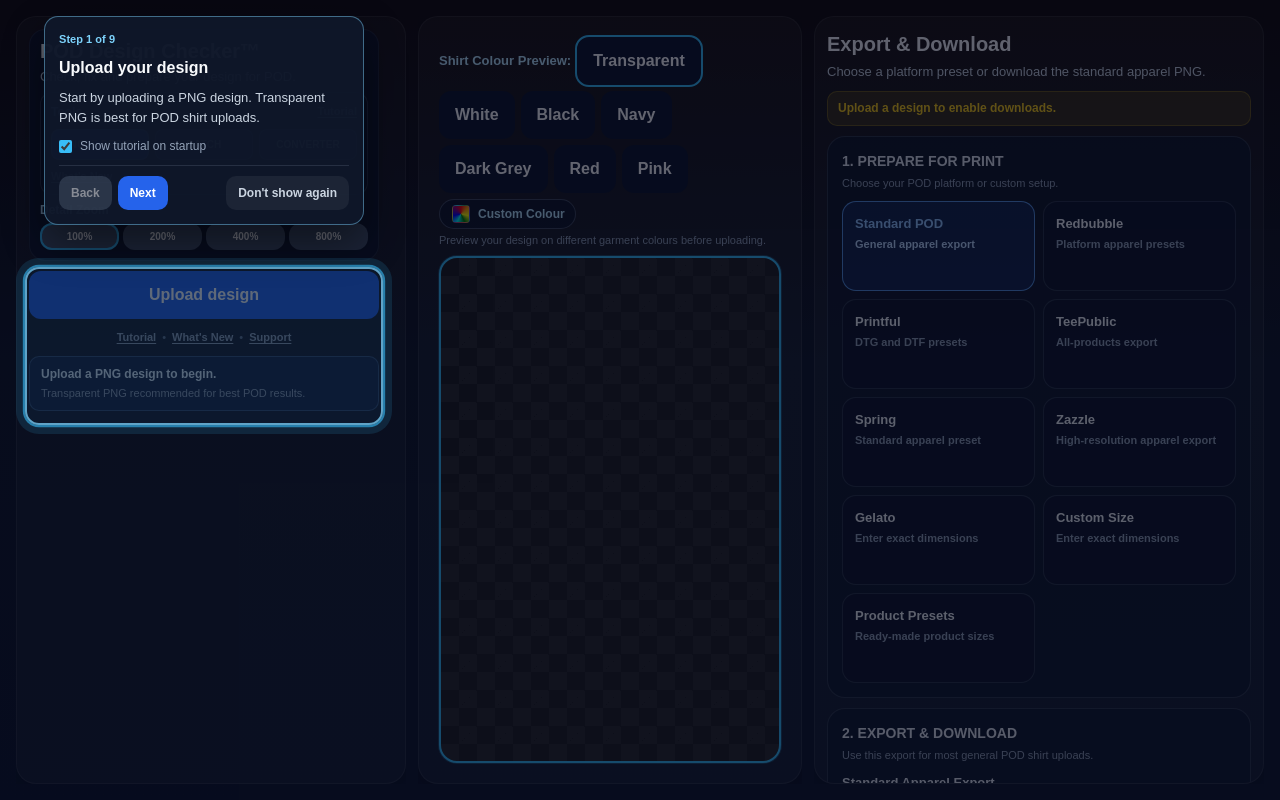
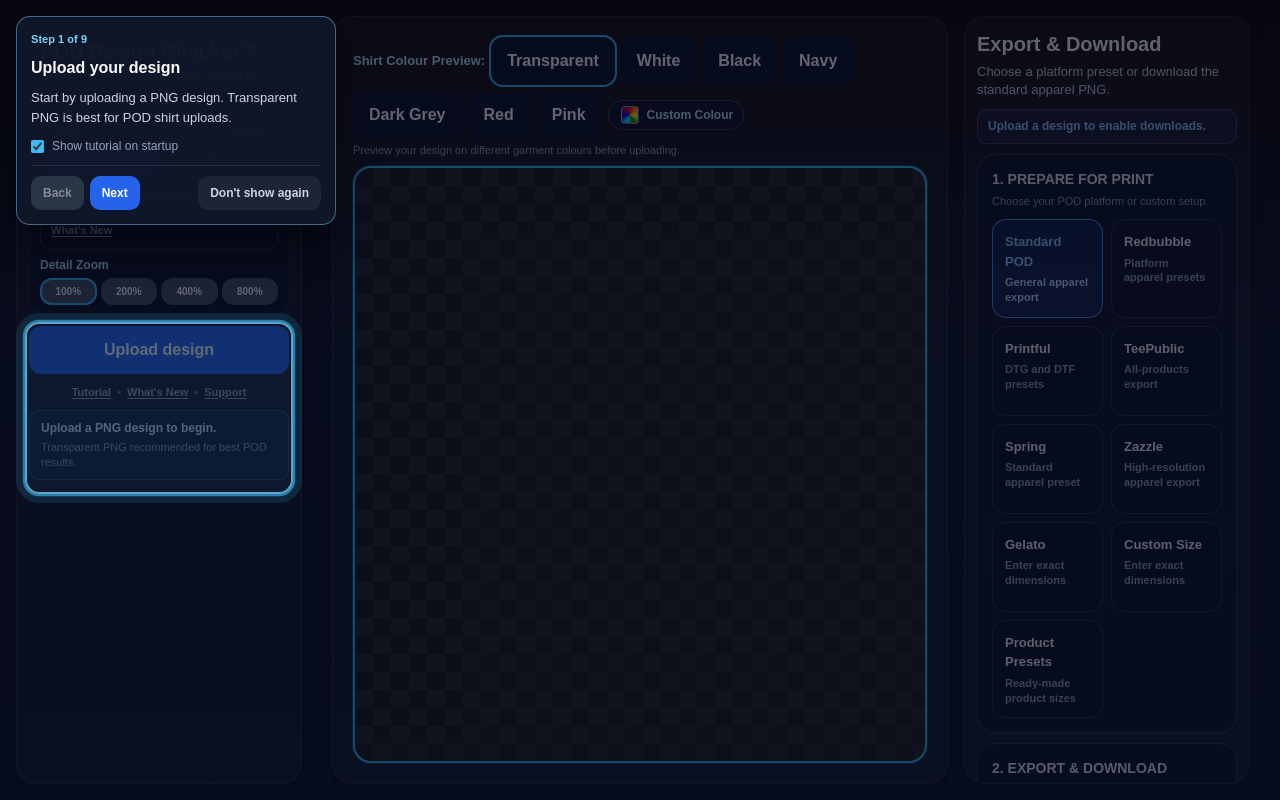
Before and after one commit to noobmacker-creator/pod-design-checker, a Next.js app: page / in a window 1280 px wide. Built offline with nearby package versions, Linux system fonts and the light colour scheme.

Commit message:
polish converter guidance and tools layout

```diff
--- a/app/components/IssueBucketsPanel.tsx
+++ b/app/components/IssueBucketsPanel.tsx
@@ -352,6 +352,12 @@ function preflightStatusColor(status: PrintfulOverallStatus): string {
   return '#fca5a5';
 }
 
+const exportInfoBannerStyle = {
+  color: '#93c5fd',
+  background: 'rgba(37, 99, 235, 0.10)',
+  border: '1px solid rgba(147, 197, 253, 0.25)',
+};
+
 function getExportBannerState(
   checks: CheckItem[] | undefined,
   hasImage: boolean,
@@ -360,9 +366,7 @@ function getExportBannerState(
   if (!hasImage) {
     return {
       text: 'Upload a design to enable downloads.',
-      color: '#facc15',
-      background: 'rgba(250, 204, 21, 0.12)',
-      border: '1px solid rgba(250, 204, 21, 0.25)',
+      ...exportInfoBannerStyle,
     };
   }
 
@@ -371,26 +375,20 @@ function getExportBannerState(
   if (activeChecks.some((check) => check.status === 'fail')) {
     return {
       text: 'High risk — fix the main issue before exporting.',
-      color: '#fca5a5',
-      background: 'rgba(127, 29, 29, 0.45)',
-      border: '1px solid rgba(248, 113, 113, 0.35)',
+      ...exportInfoBannerStyle,
     };
   }
 
   if (activeChecks.length > 0) {
     return {
       text: 'Export available, but review warnings first.',
-      color: '#fde68a',
-      background: 'rgba(120, 53, 15, 0.45)',
-      border: '1px solid rgba(251, 191, 36, 0.35)',
+      ...exportInfoBannerStyle,
     };
   }
 
   return {
     text: 'Ready to export. Choose a size, then press the blue download button.',
-    color: '#86efac',
-    background: 'rgba(22, 163, 74, 0.12)',
-    border: '1px solid rgba(134, 239, 172, 0.25)',
+    ...exportInfoBannerStyle,
   };
 }
 
@@ -1538,7 +1536,7 @@ export default function IssueBucketsPanel({
           ...directChildStyle,
           fontSize: 12,
           color: exportBannerState.color,
-          fontWeight: 800,
+          fontWeight: 700,
           lineHeight: 1.4,
           padding: '8px 10px',
           borderRadius: 10,
--- a/app/components/ProductConverterPanel.tsx
+++ b/app/components/ProductConverterPanel.tsx
@@ -576,6 +576,20 @@ export default function ProductConverterPanel({ onDownloadConverted }: ProductCo
             >
               Download Converted PNG
             </button>
+            <div
+              style={{
+                fontSize: 12,
+                color: '#93c5fd',
+                fontWeight: 700,
+                lineHeight: 1.4,
+                padding: '8px 10px',
+                borderRadius: 10,
+                background: 'rgba(37, 99, 235, 0.10)',
+                border: '1px solid rgba(147, 197, 253, 0.18)',
+              }}
+            >
+              Automatically fitted and centred for each selected product size.
+            </div>
 
             <ProductConverterExportPack img={img} file={file} />
           </div>
--- a/app/components/ScanResultsPanel.tsx
+++ b/app/components/ScanResultsPanel.tsx
@@ -625,15 +625,11 @@ export default function ScanResultsPanel({
         maxWidth: '100%',
         minWidth: 0,
         height: '100%',
-        maxHeight: '100%',
-        minHeight: 0,
+        minHeight: '100%',
         boxSizing: 'border-box',
-        overflowX: 'clip',
-        overflowY: 'auto',
-        scrollbarGutter: 'stable',
+        overflowX: 'hidden',
         wordBreak: 'break-word',
         overflowWrap: 'anywhere',
-        contain: 'inline-size',
       }}
     >
       <style>{`
@@ -711,7 +707,7 @@ export default function ScanResultsPanel({
               <div
                 style={{
                   display: 'grid',
-                  gridTemplateColumns: 'repeat(3, minmax(0, 1fr))',
+                  gridTemplateColumns: 'repeat(2, minmax(0, 1fr))',
                   gap: 6,
                   minWidth: 0,
                   maxWidth: '100%',
@@ -721,7 +717,11 @@ export default function ScanResultsPanel({
                 <button
                   type="button"
                   onClick={() => setToolsTab('export')}
-                  style={toolsTabButtonStyle(toolsTab === 'export')}
+                  style={{
+                    ...toolsTabButtonStyle(toolsTab === 'export'),
+                    lineHeight: 1.25,
+                    whiteSpace: 'normal',
+                  }}
                 >
                   Single Design
                 </button>
@@ -731,14 +731,21 @@ export default function ScanResultsPanel({
                     setToolsTab('batch');
                     setBatchSubTab('check');
                   }}
-                  style={toolsTabButtonStyle(toolsTab === 'batch')}
+                  style={{
+                    ...toolsTabButtonStyle(toolsTab === 'batch'),
+                    whiteSpace: 'nowrap',
+                  }}
                 >
                   Batch
                 </button>
                 <button
                   type="button"
                   onClick={() => setToolsTab('converter')}
-                  style={toolsTabButtonStyle(toolsTab === 'converter')}
+                  style={{
+                    ...toolsTabButtonStyle(toolsTab === 'converter'),
+                    gridColumn: '1 / -1',
+                    whiteSpace: 'nowrap',
+                  }}
                 >
                   Converter
                 </button>
@@ -754,7 +761,7 @@ export default function ScanResultsPanel({
               {toolsTab === 'batch' ? (
                 <div style={{ display: 'grid', gap: 8, minWidth: 0 }}>
                   <BatchFileQueue items={batchQueue} onItemsChange={setBatchQueue} />
-                  <div style={{ display: 'flex', flexWrap: 'nowrap', gap: 6, minWidth: 0, maxWidth: '100%' }}>
+                  <div style={{ display: 'flex', flexWrap: 'wrap', gap: 6, minWidth: 0, maxWidth: '100%' }}>
                     <button
                       type="button"
                       onClick={() => setBatchSubTab('check')}
@@ -798,10 +805,11 @@ export default function ScanResultsPanel({
                   style={{
                     padding: '8px 10px',
                     borderRadius: 10,
-                    background: 'rgba(37, 99, 235, 0.10)',
-                    border: '1px solid rgba(147, 197, 253, 0.25)',
-                    color: '#cbd5e1',
+                    background: 'rgba(37, 99, 235, 0.12)',
+                    border: '1px solid rgba(147, 197, 253, 0.28)',
+                    color: '#93c5fd',
                     fontSize: 11,
+                    fontWeight: 600,
                     lineHeight: 1.45,
                   }}
                 >
@@ -1076,7 +1084,21 @@ export default function ScanResultsPanel({
             <div style={{ fontWeight: 800, color: '#93c5fd', marginBottom: 2 }}>Next Action</div>
             <div style={{ color: '#e5e7eb' }}>{currentAction}</div>
             {currentActionHelper ? (
-              <div style={{ fontSize: 11, color: '#94a3b8', marginTop: 4 }}>{currentActionHelper}</div>
+              <div
+                style={{
+                  fontSize: 11,
+                  color: '#93c5fd',
+                  fontWeight: 600,
+                  lineHeight: 1.35,
+                  marginTop: 4,
+                  padding: '6px 8px',
+                  borderRadius: 8,
+                  background: 'rgba(37, 99, 235, 0.10)',
+                  border: '1px solid rgba(147, 197, 253, 0.25)',
+                }}
+              >
+                {currentActionHelper}
+              </div>
             ) : null}
           </div>
 
--- a/app/page.tsx
+++ b/app/page.tsx
@@ -2501,8 +2501,8 @@ Generated by POD Design Checker V5.
         }
         .pod-main-grid {
           display: grid;
-          grid-template-columns: 390px minmax(0, 1fr) 450px;
-          gap: 12px;
+          grid-template-columns: 300px minmax(0, 1fr) 300px;
+          gap: 16px;
           height: 100%;
           min-height: 0;
           flex: 1;
@@ -2517,7 +2517,8 @@ Generated by POD Design Checker V5.
           max-width: 100%;
           box-sizing: border-box;
           overflow-y: auto;
-          overflow-x: clip;
+          overflow-x: hidden;
+          scrollbar-gutter: stable;
         }
         .pod-grid-child-center {
           height: 100%;
```
